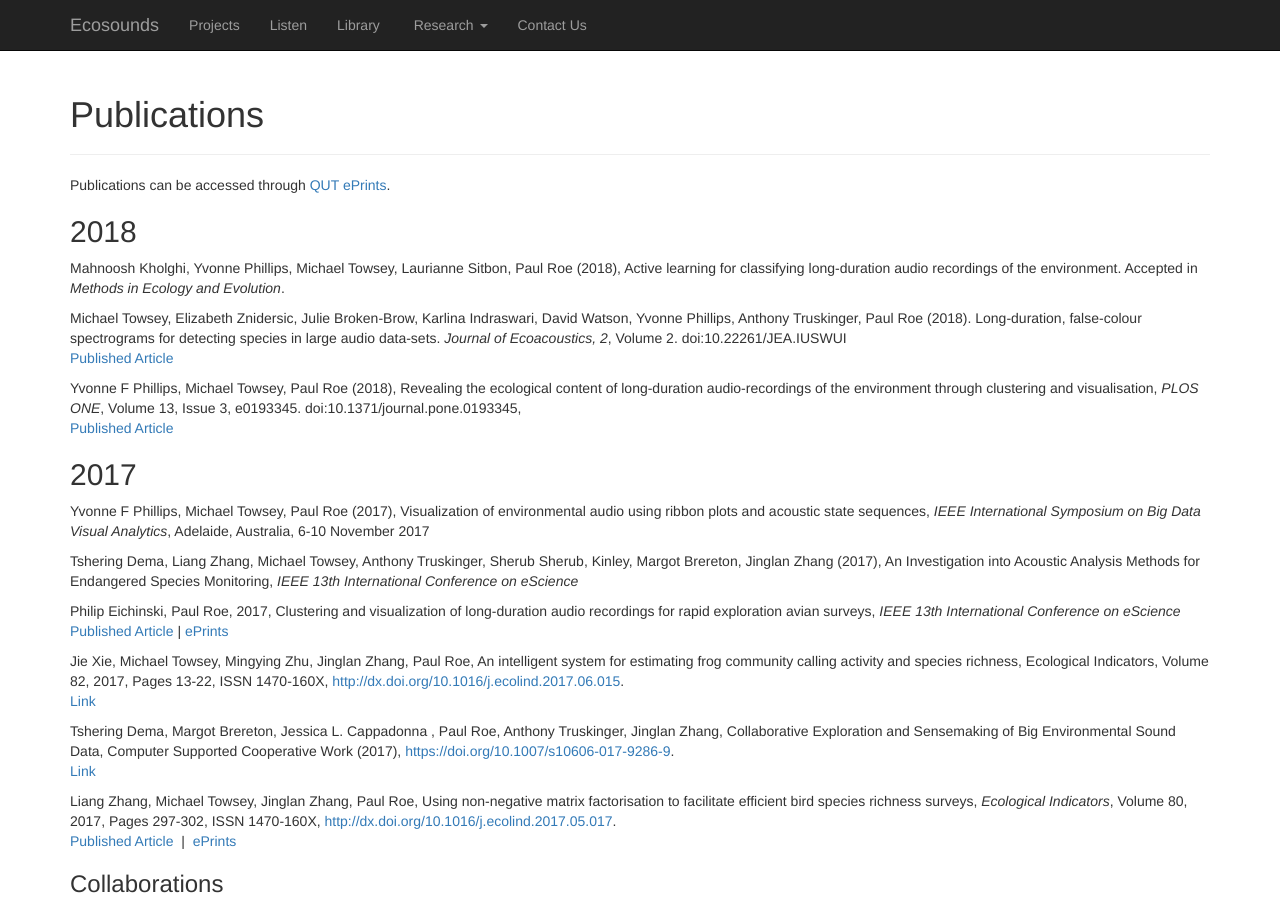
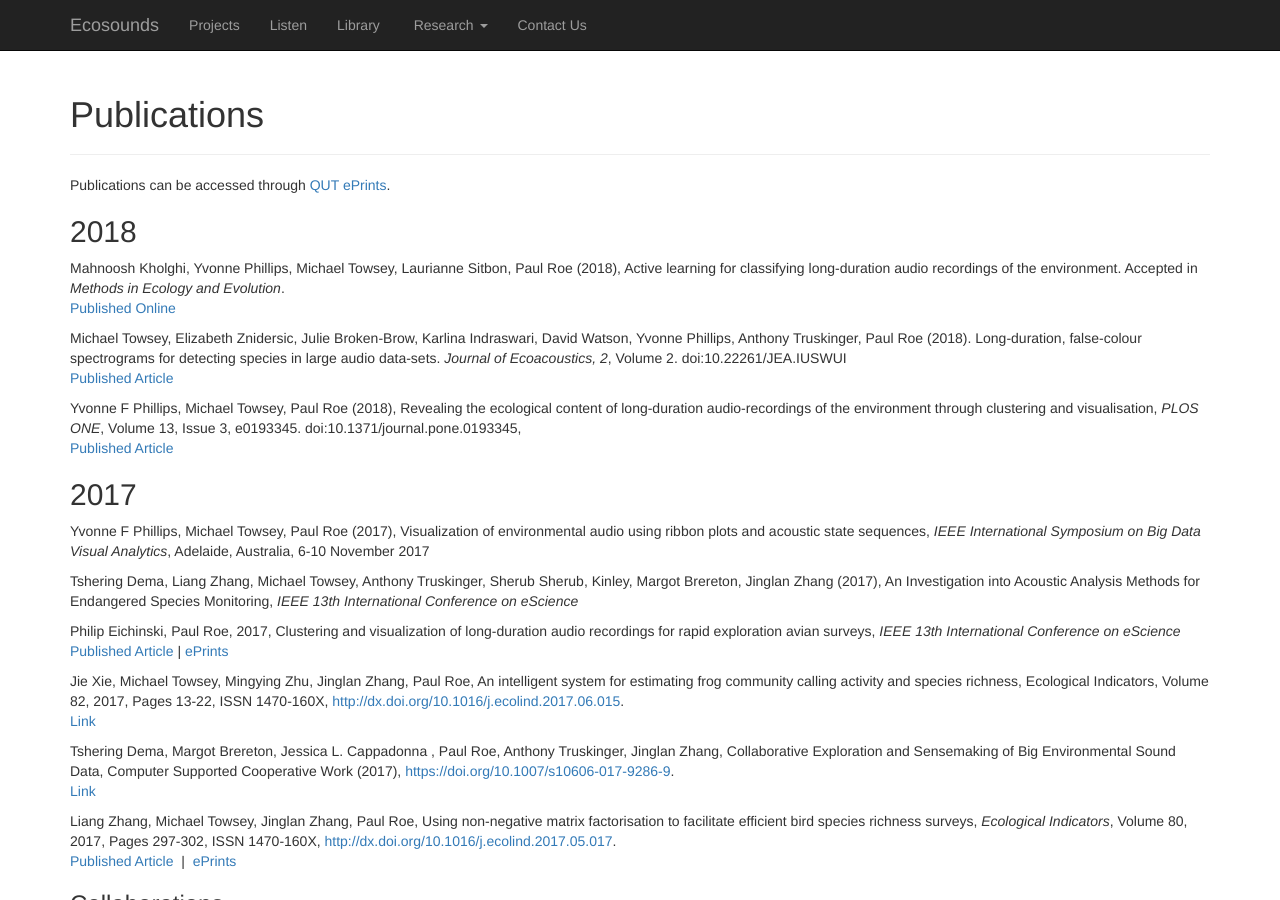
Before and after one commit to QutEcoacoustics/research-blog, a Jekyll site: the page built from publications/publications.html, in a window 1280 px wide and 900 px high. Built offline with Jekyll 4.4.1, drawn with Linux system fonts in a browser that asks for light colours; nearby versions of some CDN libraries.

Commit message:
Added the link to the online MEE paper

```diff
--- a/publications/publications.html
+++ b/publications/publications.html
@@ -17,6 +17,8 @@ title: Ecosounds | Publications
 	Mahnoosh Kholghi, Yvonne Phillips, Michael Towsey, Laurianne Sitbon, Paul Roe (2018),
 	Active learning for classifying long-duration audio recordings of the environment.
 	Accepted in <i>Methods in Ecology and Evolution</i>.
+	<br />
+	<a href="https://besjournals.onlinelibrary.wiley.com/doi/pdf/10.1111/2041-210X.13042">Published Online</a>
     </p>
 
     <p>
```
